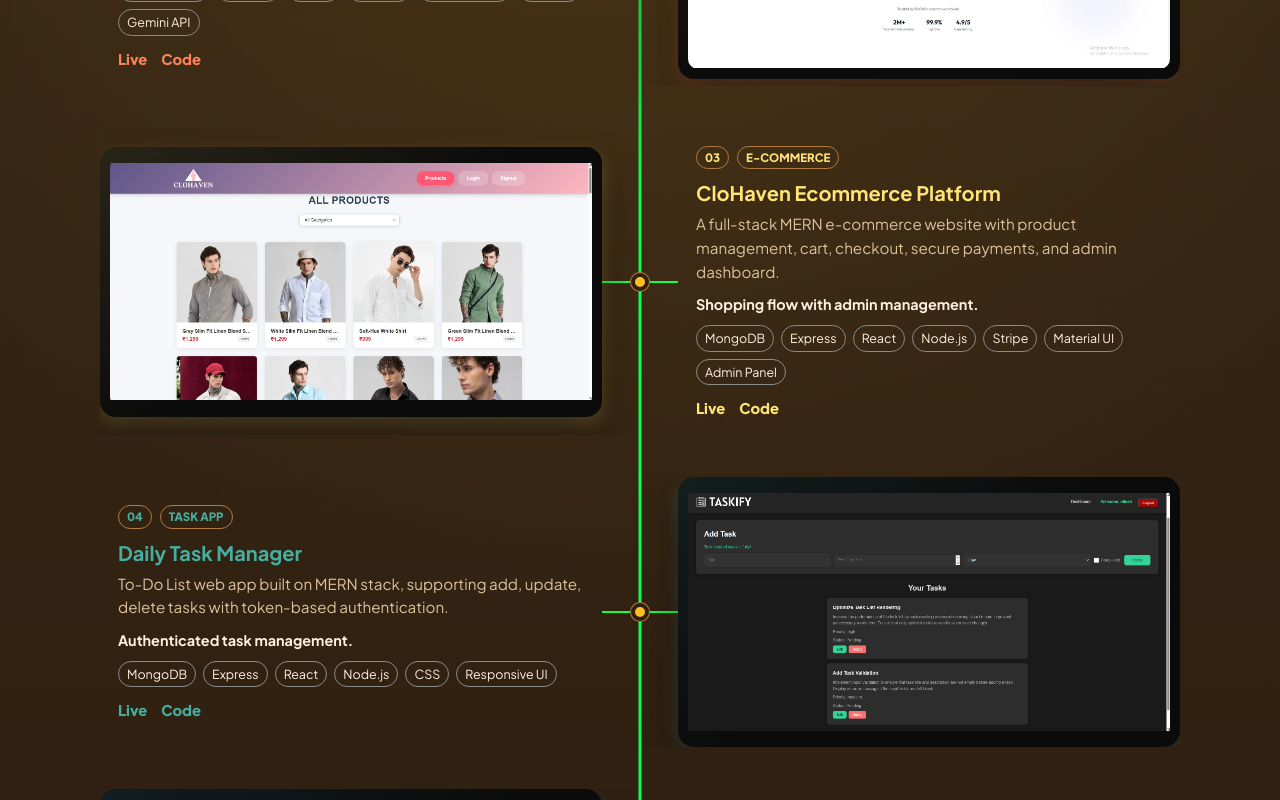
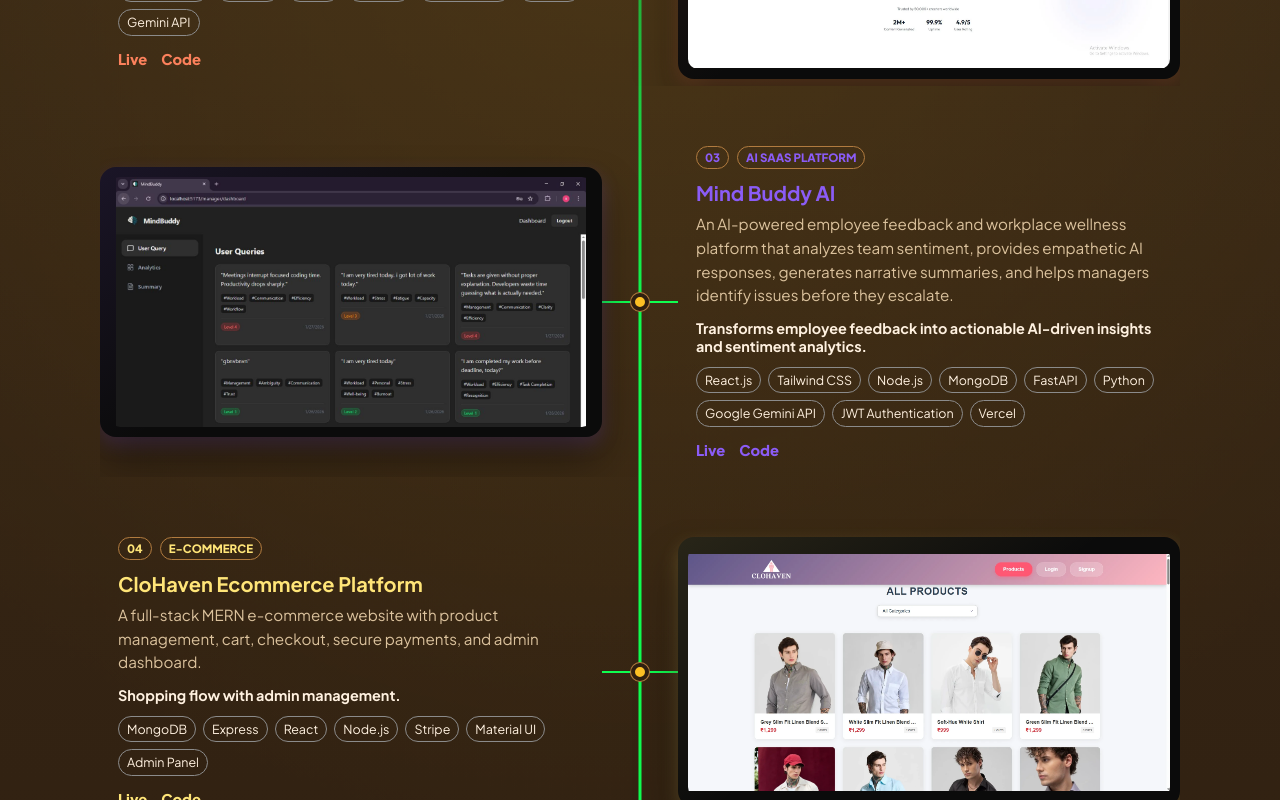
Before and after one commit to sspadwal/new-portfolio, a React (Vite) app: page / in a window 1280 px wide. Shown: the part 1500-2300 px from the top of the page. Built offline with nearby package versions, Linux system fonts and the light colour scheme.

Commit message:
added new project

```diff
--- a/src/main.jsx
+++ b/src/main.jsx
@@ -36,6 +36,33 @@
       code: 'https://github.com/sspadwal/DevMindAI.git',
     },
   },
+
+  {
+  title: 'Mind Buddy AI',
+  type: 'AI SaaS Platform',
+  year: '2026',
+  status: 'Full Stack',
+  color: '#8B5CF6',
+  image: '/projects/p9.webp',
+  description:
+    'An AI-powered employee feedback and workplace wellness platform that analyzes team sentiment, provides empathetic AI responses, generates narrative summaries, and helps managers identify issues before they escalate.',
+  result: 'Transforms employee feedback into actionable AI-driven insights and sentiment analytics.',
+  stack: [
+    'React.js',
+    'Tailwind CSS',
+    'Node.js',
+    'MongoDB',
+    'FastAPI',
+    'Python',
+    'Google Gemini API',
+    'JWT Authentication',
+    'Vercel',
+  ],
+  links: {
+    live: 'https://mindbuddyai.vercel.app/',
+    code: 'https://github.com/sspadwal/mind_buddy_ai',
+  },
+},
   {
     title: 'CloHaven Ecommerce Platform',
     type: 'E-commerce',
```
Also changed, not shown: public/projects/p9.webp (added).
